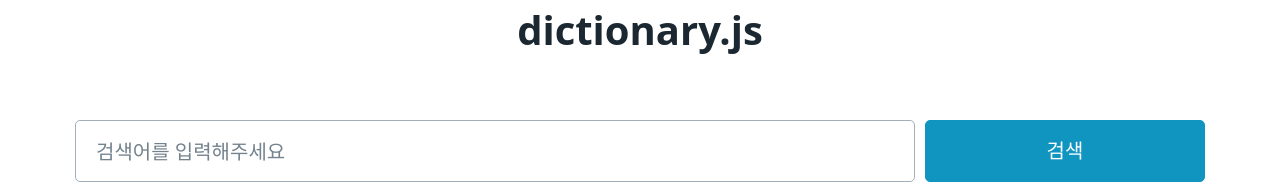
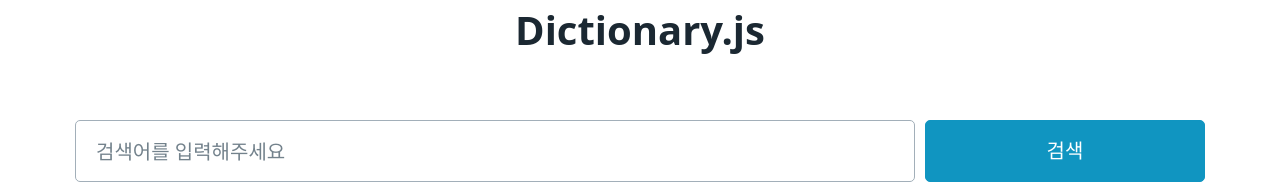
Before and after one commit to devcomfort/dictionary-app, a React (Vite) app: page / in a window 1280 px wide. Shown: the top 184 px of the page. Built offline with nearby package versions, Linux system fonts and the light colour scheme.

Commit message:
title update

```diff
--- a/src/App.jsx
+++ b/src/App.jsx
@@ -48,7 +48,7 @@ function App() {
 
 	return (
 		<div className="App container">
-			<h1>dictionary.js</h1>
+			<h1>Dictionary.js</h1>
 			<Searchbar
 				isSearching={isSearching}
 				keyword={keyword}
```
